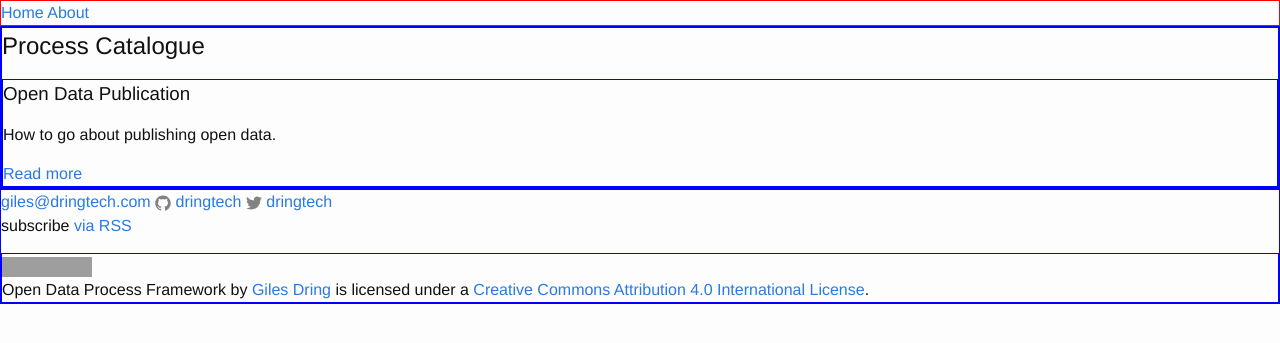
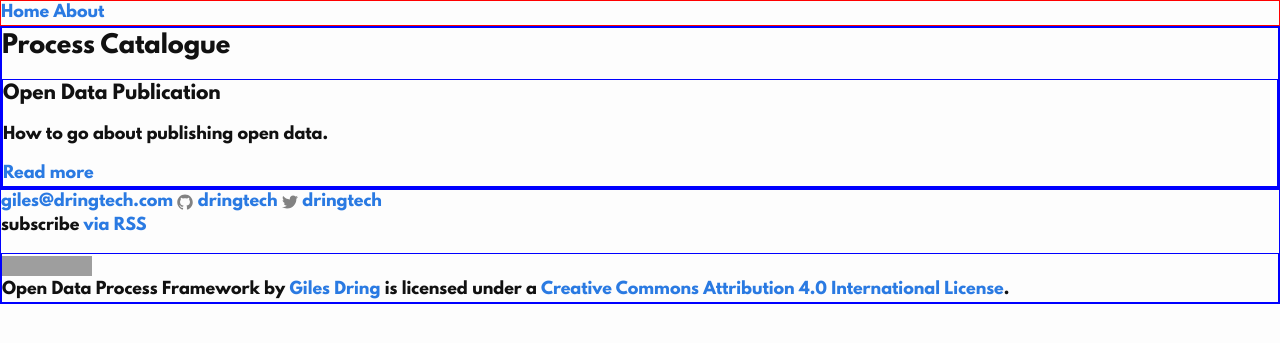
Before and after one commit to dringtech/odpf, a Jekyll site: the page built from index.html, in a window 1280 px wide. Shown: the top 343 px of the page. Built offline with Jekyll 4.4.1, drawn with Linux system fonts in a browser that asks for light colours; grey boxes are pictures that could not be loaded.

Commit message:
Adding fonts

```diff
--- /dev/null
+++ b/_sass/_leaguespartan.scss
@@ -0,0 +1,14 @@
+$leaguespartan-path: "webfonts/leaguespartan";
+
+@font-face {
+    font-family: 'League Spartan';
+    src: url('#{$leaguespartan-path}/leaguespartan-bold.eot');
+    src: url('#{$leaguespartan-path}/leaguespartan-bold.eot?#iefix') format('embedded-opentype'),
+         url('#{$leaguespartan-path}/leaguespartan-bold.woff2') format('woff2'),
+         url('#{$leaguespartan-path}/leaguespartan-bold.woff') format('woff'),
+         url('#{$leaguespartan-path}/leaguespartan-bold.ttf') format('truetype'),
+         url('#{$leaguespartan-path}/leaguespartan-bold.svg#league_spartanbold') format('svg');
+    font-weight: bold;
+    font-style: normal;
+
+}
--- /dev/null
+++ b/_sass/_typography.scss
@@ -0,0 +1 @@
+@import "leaguespartan";
--- a/css/main.scss
+++ b/css/main.scss
@@ -6,7 +6,7 @@
 
 
 // Our variables
-$base-font-family: "Helvetica Neue", Helvetica, Arial, sans-serif;
+$base-font-family: "League Spartan", "Helvetica Neue", Helvetica, Arial, sans-serif;
 $base-font-size:   16px;
 $base-font-weight: 400;
 $small-font-size:  $base-font-size * 0.875;
@@ -49,6 +49,7 @@ $on-laptop:        800px;
 @import
         "base",
         "wireframe",
+        "typography",
         "nav",
         "syntax-highlighting"
 ;
```
Also changed, not shown: css/webfonts/leaguespartan/leaguespartan-bold.svg (added), css/webfonts/leaguespartan/leaguespartan-bold.ttf (added), css/webfonts/leaguespartan/leaguespartan-bold.woff (added), css/webfonts/leaguespartan/leaguespartan-bold.woff2 (added), 1 other file.
